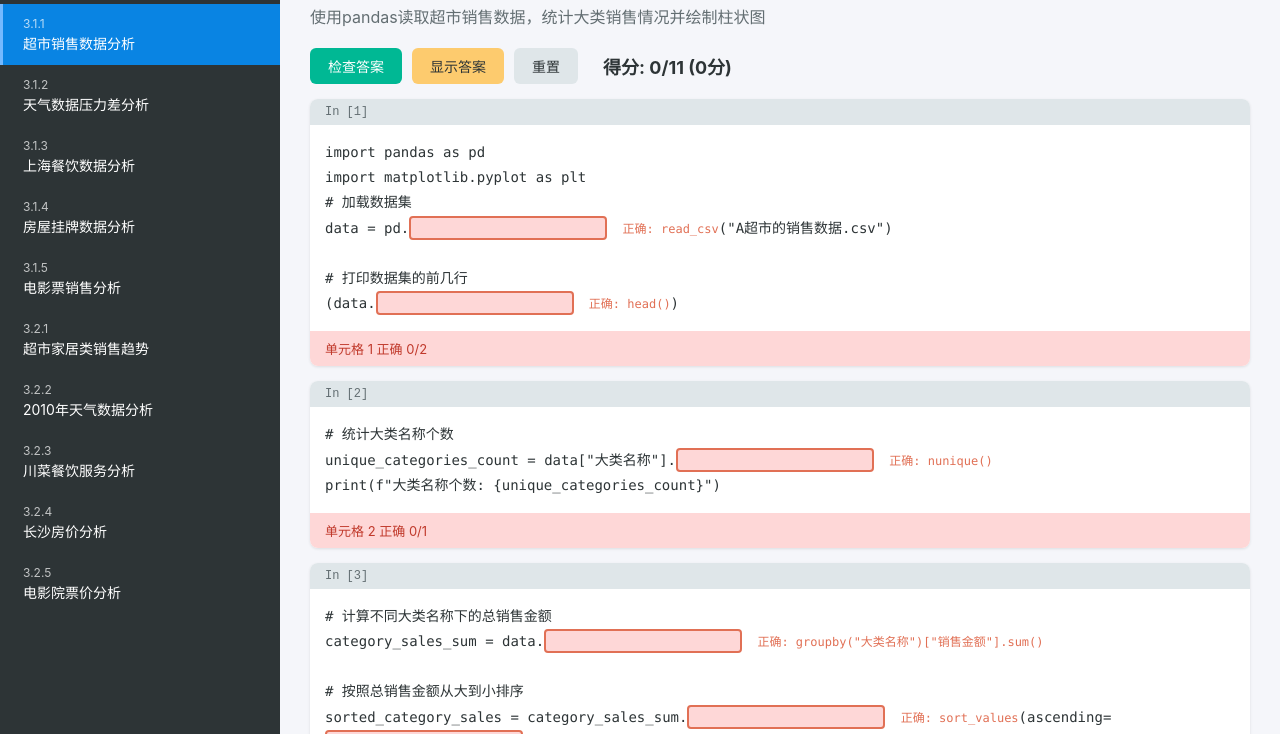
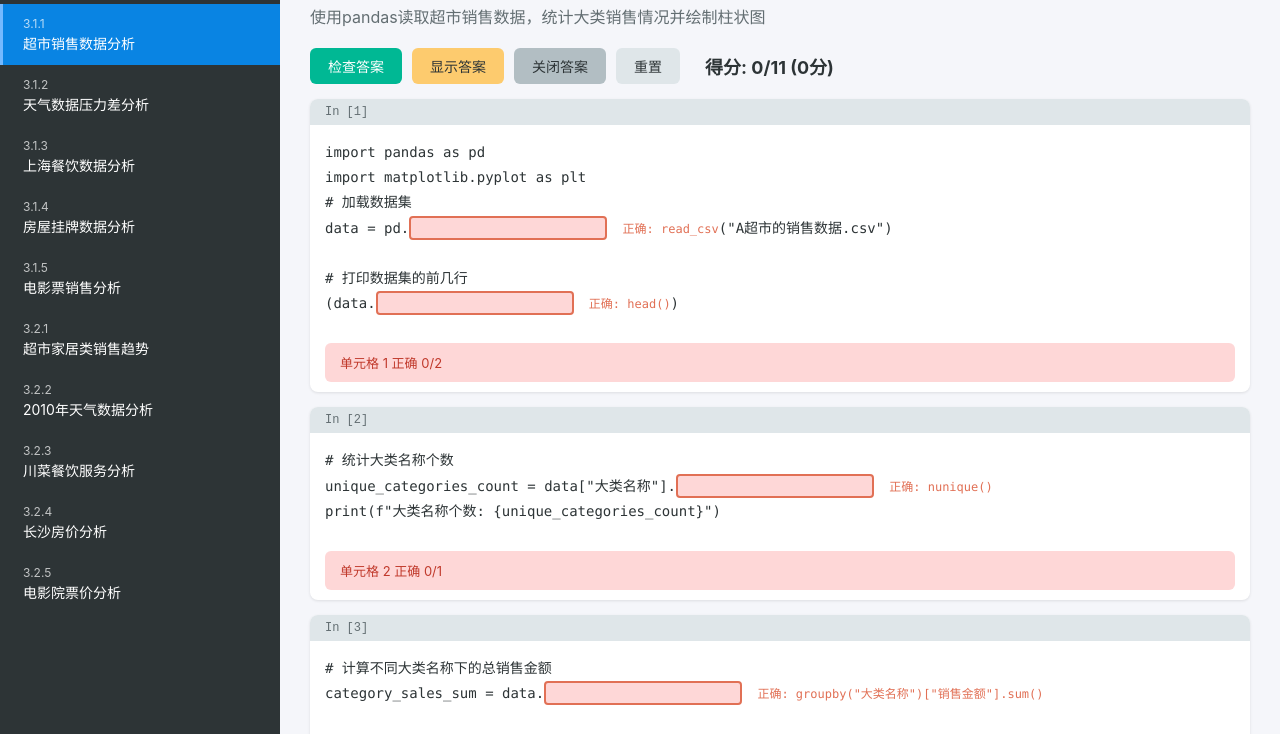
Before and after one commit to RRRRRRR-ACE/python-practice, a plain HTML site: page index.html in a window 1280 px wide. Both pictures are taken after a click on the button "检查答案". Shown: the part 66-800 px from the top of the page. Drawn offline with Linux system fonts and the light colour scheme.

Commit message:
add close answer button and result spacing

```diff
--- a/index.html
+++ b/index.html
@@ -24,6 +24,8 @@ body { font-family:-apple-system,"Microsoft YaHei",sans-serif; background:#f5f6f
 .btn-check:hover { background:#00a381; }
 .btn-reveal { background:#fdcb6e; color:#2d3436; }
 .btn-reset { background:#dfe6e9; color:#2d3436; }
+.btn-close { background:#b2bec3; color:#2d3436; }
+.btn-close:hover { background:#9aa5aa; }
 .score-box { font-size:18px; font-weight:700; margin-left:15px; }
 .cell { background:#fff; border-radius:8px; margin-bottom:15px; box-shadow:0 1px 3px rgba(0,0,0,.1); overflow:hidden; }
 .cell-label { background:#dfe6e9; padding:6px 15px; font-size:12px; color:#636e72; font-family:monospace; }
@@ -35,7 +37,7 @@ pre.code { padding:15px; font-family:"Consolas","Monaco",monospace; font-size:14
 .blank.revealed { background:#fefcbf; border-color:#f6e05e; color:#975a16; }
 .ans-hint { display:none; font-size:12px; color:#e17055; margin-left:8px; font-weight:normal; }
 .ans-hint.show { display:inline; }
-.cell-result { padding:8px 15px; font-size:13px; display:none; }
+.cell-result { padding:10px 15px; font-size:13px; display:none; margin:12px 15px 10px; border-radius:6px; }
 .cell-result.show { display:block; }
 .pass { background:#c6f6d5; color:#00695c; }
 .fail { background:#fed7d7; color:#c0392b; }
@@ -94,6 +96,7 @@ pre.code { padding:15px; font-family:"Consolas","Monaco",monospace; font-size:14
   <div class="toolbar">
     <button class="btn-check" onclick="checkAll()">检查答案</button>
     <button class="btn-reveal" onclick="revealAll()">显示答案</button>
+    <button class="btn-close" onclick="closeAnswer()">关闭答案</button>
     <button class="btn-reset" onclick="resetAll()">重置</button>
     <span class="score-box" id="scoreBox"></span>
   </div>
@@ -197,6 +200,24 @@ function revealAll() {
   });
 }
 
+function closeAnswer() {
+  const nb = NBS[curNB];
+  nb.cells.forEach(function(cell, ci){
+    cell.answers.forEach(function(ans, pi){
+      const el = document.getElementById('b-' + ci + '-' + pi);
+      if (el.classList.contains('revealed')) {
+        el.value = '';
+        el.classList.remove('revealed');
+      }
+      const hint = document.getElementById('hint-' + ci + '-' + pi);
+      hint.classList.remove('show');
+    });
+    const res = document.getElementById('cellres-' + ci);
+    res.classList.remove('show');
+  });
+  document.getElementById('scoreBox').textContent = '';
+}
+
 function resetAll() {
   const nb = NBS[curNB];
   nb.cells.forEach(function(cell, ci){
```
